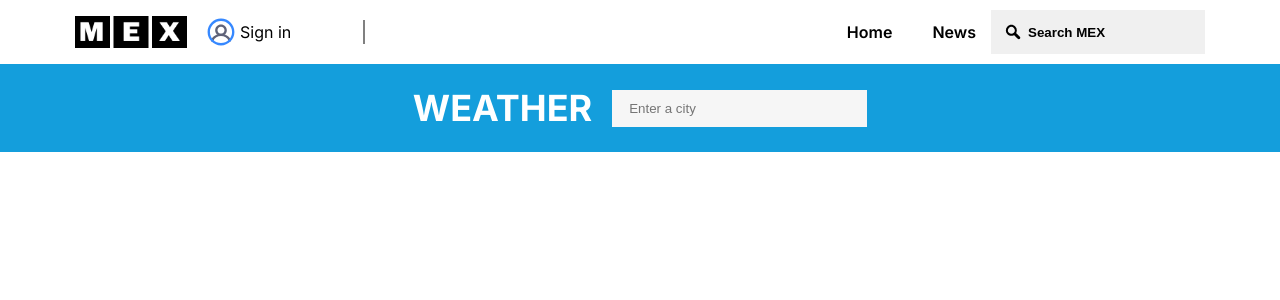
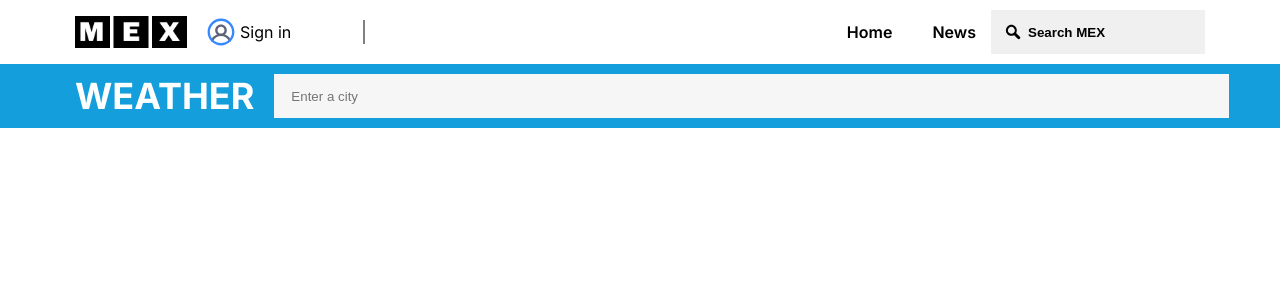
Before and after one commit to Pawsing-ctr/NextWeather, a Next.js app: page / in a window 1280 px wide. Shown: the top 300 px of the page. Built offline with nearby package versions, Linux system fonts and the light colour scheme.

Commit message:
Introduction

```diff
--- a/src/app/components/Header/Header.css
+++ b/src/app/components/Header/Header.css
@@ -11,10 +11,6 @@
   align-items: center;
   justify-content: space-between;
   font-family: "Inter", serif;
-
-  /* padding: 10px 75px;
-  max-width: 1280px;
-  margin: 0 auto; */
 }
 
 .logo-header {
--- a/src/app/components/Nav/Nav.css
+++ b/src/app/components/Nav/Nav.css
@@ -3,10 +3,9 @@
 .main {
   display: flex;
   width: 100%;
-  min-height: 68px;
   background-color: #149edc;
   text-transform: uppercase;
-  justify-content: space-around;
+  justify-content: space-between;
 }
 
 .wrapper {
@@ -21,18 +20,27 @@
 }
 
 .text-weather {
-  justify-content: space-around;
   color: #fff;
   font-weight: 700;
   font-family: "Inter", serif;
   font-size: 36px;
 }
 
+.rightSection {
+  min-width: 100%;
+}
+
+/* need fix margin: 0 34rem 0 0;*/
+/* maybe rework input styles */
+/* add dropdown menu */
+/* add icons from Material UI + styles */
+
 .input-weather {
   display: block;
   width: 100%;
+  height: 2.75rem;
   padding: 0.625rem 1rem;
-  margin: 0 2.75rem 0 0;
+  margin: 0 34rem 0 0;
   color: #202224;
   background: #f6f6f6;
   border-radius: 0;
```
